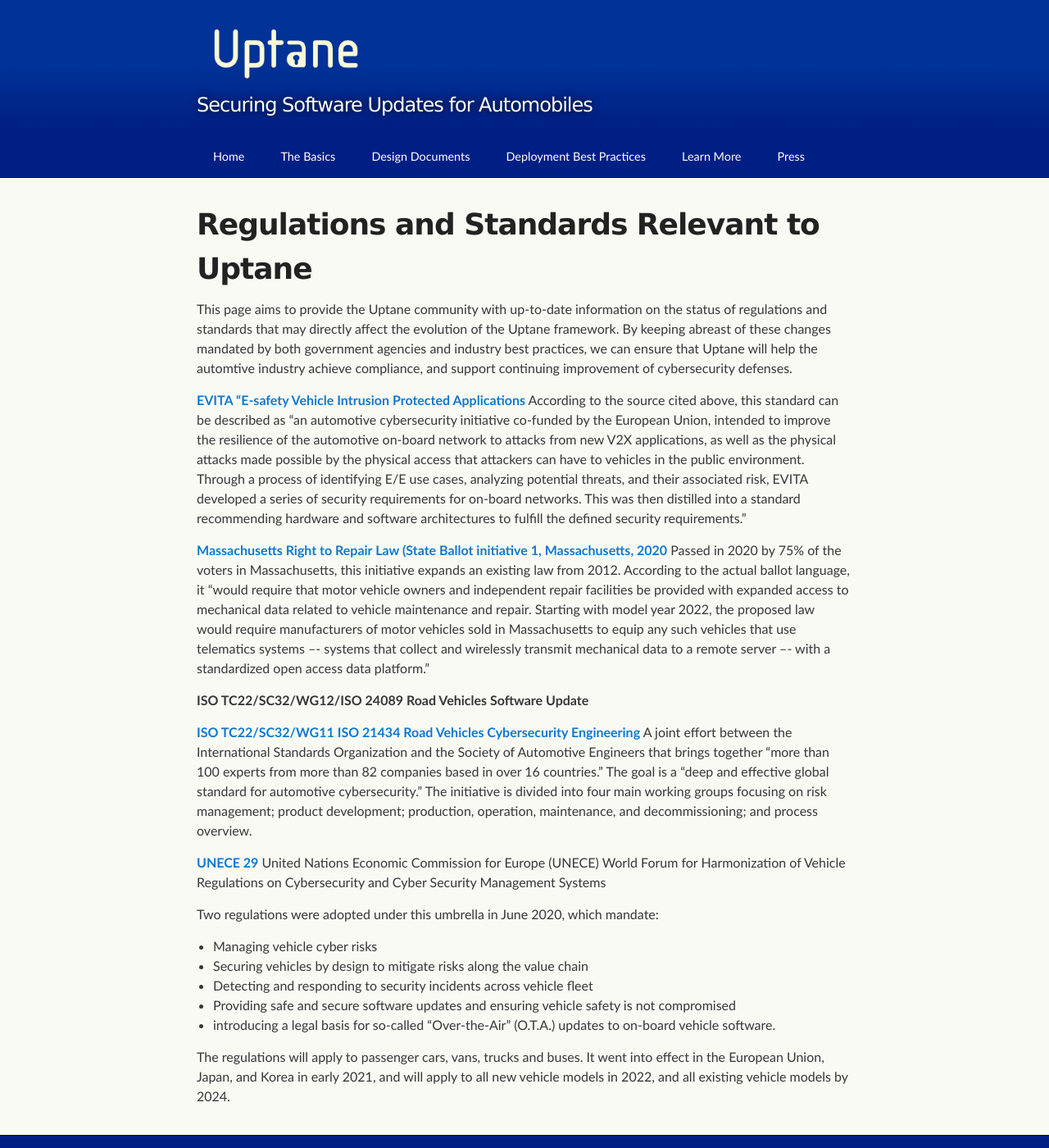
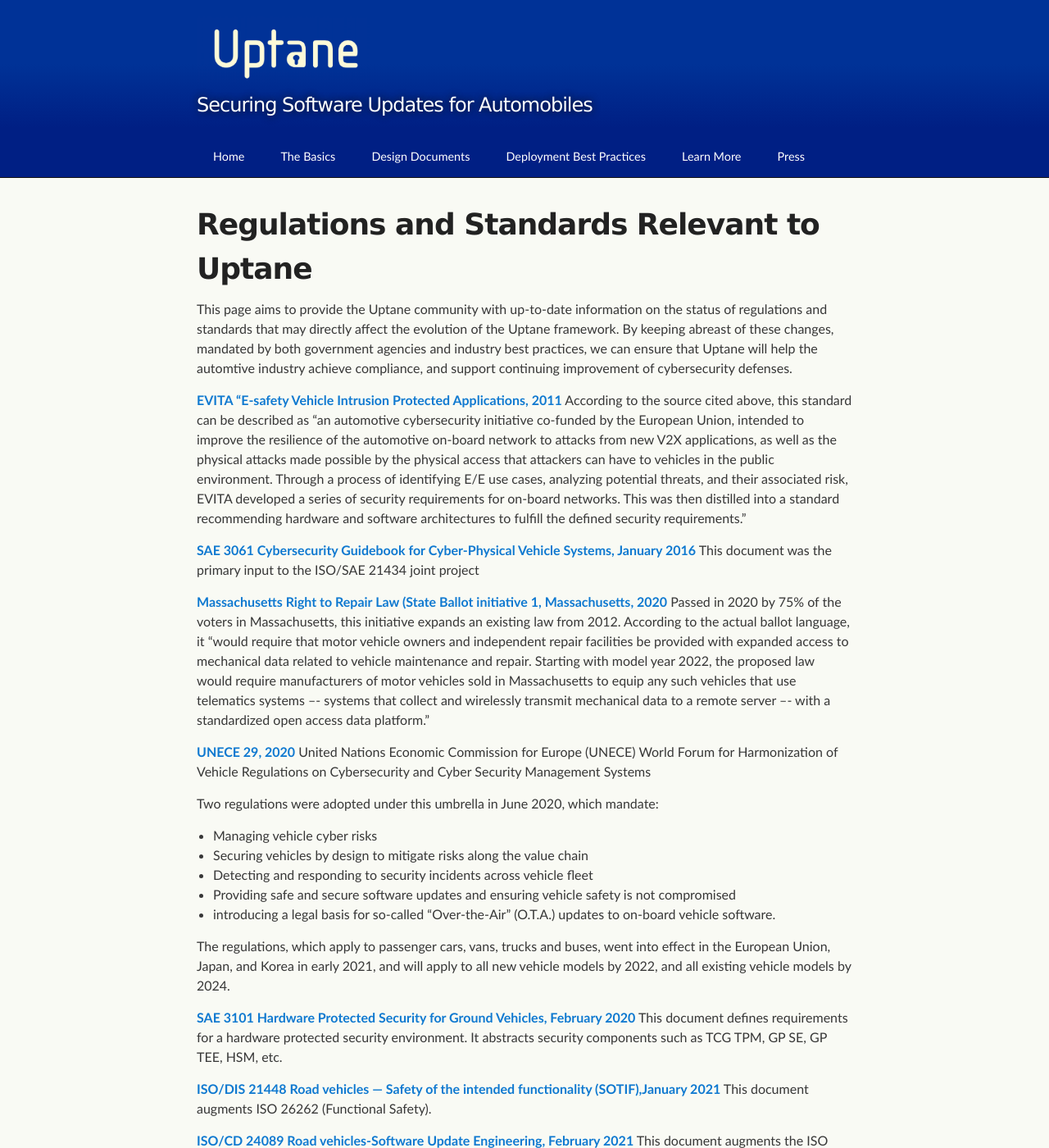
Before and after one commit to uptane/deployment-considerations, a Jekyll site: the page built from regulations_and_standards.md, in a window 1280 px wide and 1400 px high. Shown: the whole window at 82% size. Built offline with Jekyll 4.4.1, drawn with Linux system fonts in a browser that asks for light colours; our own code applies the rules of GitHub Pages for plain Markdown files; some of the changed text lies outside the part shown.

Commit message:
Updated regulations per @iramcdonald
Added a few more regulations at the request of @iramcdonald. Can we get another review of this and then I should be able to merge.

```diff
--- a/regulations_and_standards.md
+++ b/regulations_and_standards.md
@@ -5,21 +5,18 @@ css_id: regulations_and_standards
 
 # Regulations and Standards Relevant to Uptane
 
-This page aims to provide the Uptane community with up-to-date information on the status of regulations and standards that may directly affect the evolution of the Uptane framework. By keeping abreast of these changes mandated by both government agencies and industry best practices, we can ensure that Uptane will help the automtive industry achieve compliance, and support continuing improvement of cybersecurity defenses.
+This page aims to provide the Uptane community with up-to-date information on the status of regulations and standards that may directly affect the evolution of the Uptane framework. By keeping abreast of these changes, mandated by both government agencies and industry best practices, we can ensure that Uptane will help the automtive industry achieve compliance, and support continuing improvement of cybersecurity defenses.
 
-[**EVITA “E-safety Vehicle Intrusion Protected Applications**](https://argus-sec.com/e-safety-vehicle-intrusion-protected-applications-evita/)
+[**EVITA “E-safety Vehicle Intrusion Protected Applications, 2011**](https://argus-sec.com/e-safety-vehicle-intrusion-protected-applications-evita/)
 According to the source cited above, this standard can be described as “an automotive cybersecurity initiative co-funded by the European Union, intended to improve the resilience of the automotive on-board network to attacks from new V2X applications, as well as the physical attacks made possible by the physical access that attackers can have to vehicles in the public environment. Through a process of identifying E/E use cases, analyzing potential threats, and their associated risk, EVITA developed a series of security requirements for on-board networks. This was then distilled into a standard recommending hardware and software architectures to fulfill the defined security requirements.”
+
+[**SAE 3061 Cybersecurity Guidebook for Cyber-Physical Vehicle Systems, January 2016**](https://www.sae.org/standards/content/j3061_201601/)
+This document was the primary input to the ISO/SAE 21434 joint project
 
 [**Massachusetts Right to Repair Law (State Ballot initiative 1, Massachusetts, 2020**](https://www.sec.state.ma.us/ele/elepdf/IFV_2020.pdf)
 Passed in 2020 by 75% of the voters in Massachusetts, this initiative expands an existing law from 2012. According to the actual ballot language, it “would require that motor vehicle owners and independent repair facilities be provided with expanded access to mechanical data related to vehicle maintenance and repair. Starting with model year 2022, the proposed law would require manufacturers of motor vehicles sold in Massachusetts to equip any such vehicles that use telematics systems –- systems that collect and wirelessly transmit mechanical data to a remote server –- with a standardized open access data platform.”
 
-**ISO TC22/SC32/WG12/ISO 24089 Road Vehicles Software Update**
-
-
-[**ISO TC22/SC32/WG11 ISO 21434 Road Vehicles Cybersecurity Engineering**](https://upstream.auto/blog/setting-the-standard-for-automotive-cybersecurity/)
-A joint effort between the International Standards Organization and the Society of Automotive Engineers that brings together “more than 100 experts from more than 82 companies based in over 16 countries.” The goal is a “deep and effective global standard for automotive cybersecurity.” The initiative is divided into four main working groups focusing on risk management; product development; production, operation, maintenance, and decommissioning; and process overview.
-
-[**UNECE 29**](https://upstream.auto/blog/understanding-the-unece-wp-29-cybersecurity-regulation/)  United Nations Economic Commission for Europe (UNECE) World Forum for Harmonization of Vehicle Regulations on Cybersecurity and Cyber Security Management Systems
+[**UNECE 29, 2020**](https://upstream.auto/blog/understanding-the-unece-wp-29-cybersecurity-regulation/)  United Nations Economic Commission for Europe (UNECE) World Forum for Harmonization of Vehicle Regulations on Cybersecurity and Cyber Security Management Systems
 
 Two regulations were adopted under this umbrella in June 2020, which mandate:
 * Managing vehicle cyber risks
@@ -28,4 +25,21 @@ Two regulations were adopted under this umbrella in June 2020, which mandate:
 * Providing safe and secure software updates and ensuring vehicle safety is not compromised
 * introducing a legal basis for so-called “Over-the-Air” (O.T.A.) updates to on-board vehicle software.
 
-The regulations will apply to passenger cars, vans, trucks and buses. It went into effect in the European Union, Japan, and Korea in  early 2021, and will apply to all new vehicle models in 2022, and all existing vehicle models by 2024.
+The regulations, which apply to passenger cars, vans, trucks and buses, went into effect in the European Union, Japan, and Korea in early 2021, and will apply to all new vehicle models by 2022, and all existing vehicle models by 2024.
+
+[**SAE 3101 Hardware Protected Security for Ground Vehicles, February 2020**](https://www.sae.org/standards/content/j3101_202002/)
+This document defines requirements for a hardware protected security environment. It abstracts security components such as TCG TPM, GP SE, GP
+TEE, HSM, etc.
+
+[**ISO/DIS 21448 Road vehicles — Safety of the intended functionality (SOTIF),January 2021**](https://www.iso.org/standard/77490.html?browse=tc)
+This document augments ISO 26262 (Functional Safety).
+
+[**ISO/CD 24089 Road vehicles-Software Update Engineering, February 2021**](https://www.iso.org/standard/77796.html?browse=tc)
+This document augments the ISO Standard 26262 (Functional Safety) and ISO/SAE Standard 21434 (Cybersecurity). It standardizes detailed process requirements for wired and wireless software updates.
+
+[**ISO TC22/SC32/WG11 ISO 21434 Road Vehicles Cybersecurity Engineering**](https://upstream.auto/blog/setting-the-standard-for-automotive-cybersecurity/)
+A joint effort between the International Standards Organization and the Society of Automotive Engineers that brings together “more than 100 experts from more than 82 companies based in over 16 countries.” The goal is a “deep and effective global standard for automotive cybersecurity.” The initiative is divided into four main working groups focusing on risk management; product development; production, operation, maintenance, and decommissioning; and process overview.
+
+[**ISO/AWI PAS 5112 Road vehicles — Guidelines for auditing cybersecurity
+engineering (Work-in-Progress)**](https://www.iso.org/standard/80840.html?browse=tc)
+This document will provide auditing guidelines for ISO/SAE 21434.
```
